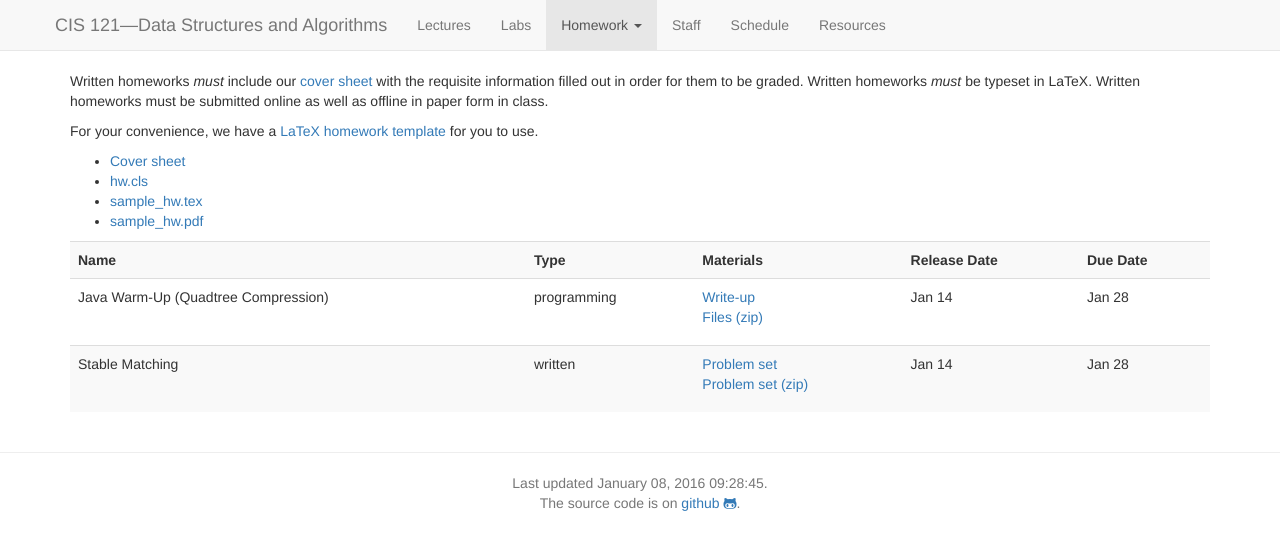
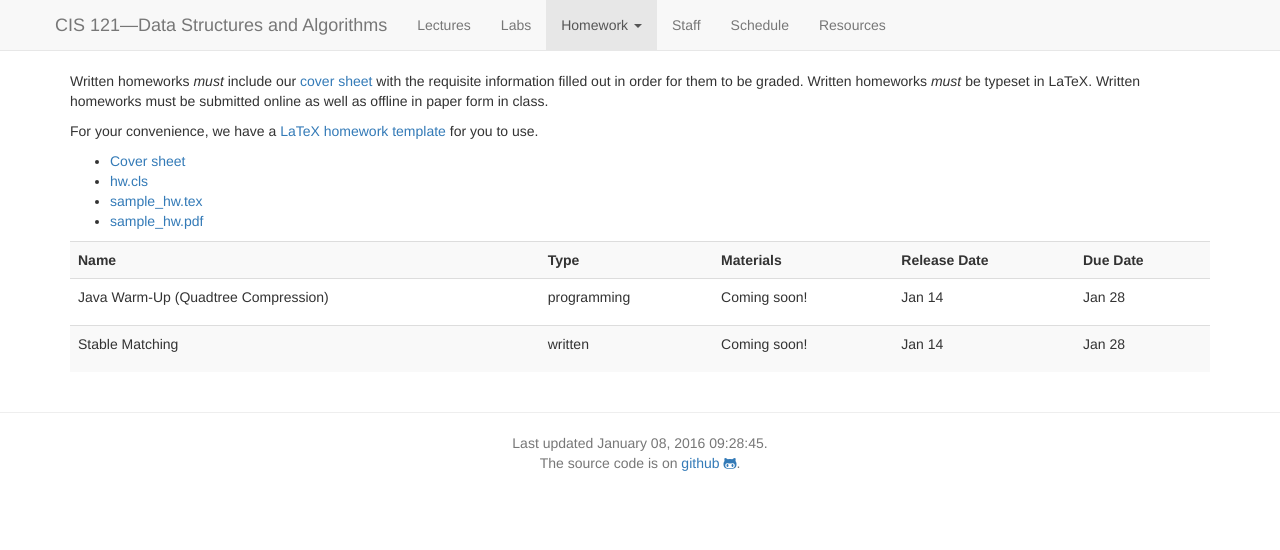
Before and after one commit to vikramkh/course-website-16fa, a Jekyll site: the page built from homework.md, in a window 1280 px wide. Shown: the top 550 px of the page. Built offline with Jekyll 4.4.1, drawn with Linux system fonts in a browser that asks for light colours; nearby versions of some CDN libraries.

```diff
--- a/_data/homeworks.yaml
+++ b/_data/homeworks.yaml
@@ -1,6 +1,6 @@
 -
    assignment: Java Warm-Up (Quadtree Compression)
-   active: t
+   active:
    type: programming
    writeup: content/hws/hw1/hw1.pdf
    zip: content/hws/hw1/hw1.zip
@@ -9,7 +9,7 @@
 
 -
    assignment: Stable Matching
-   active: t
+   active:
    type: written
    problem_set: content/hws/hw2/hw2.pdf
    problem_set_zip: content/hws/hw2/hw2_src.zip
```
